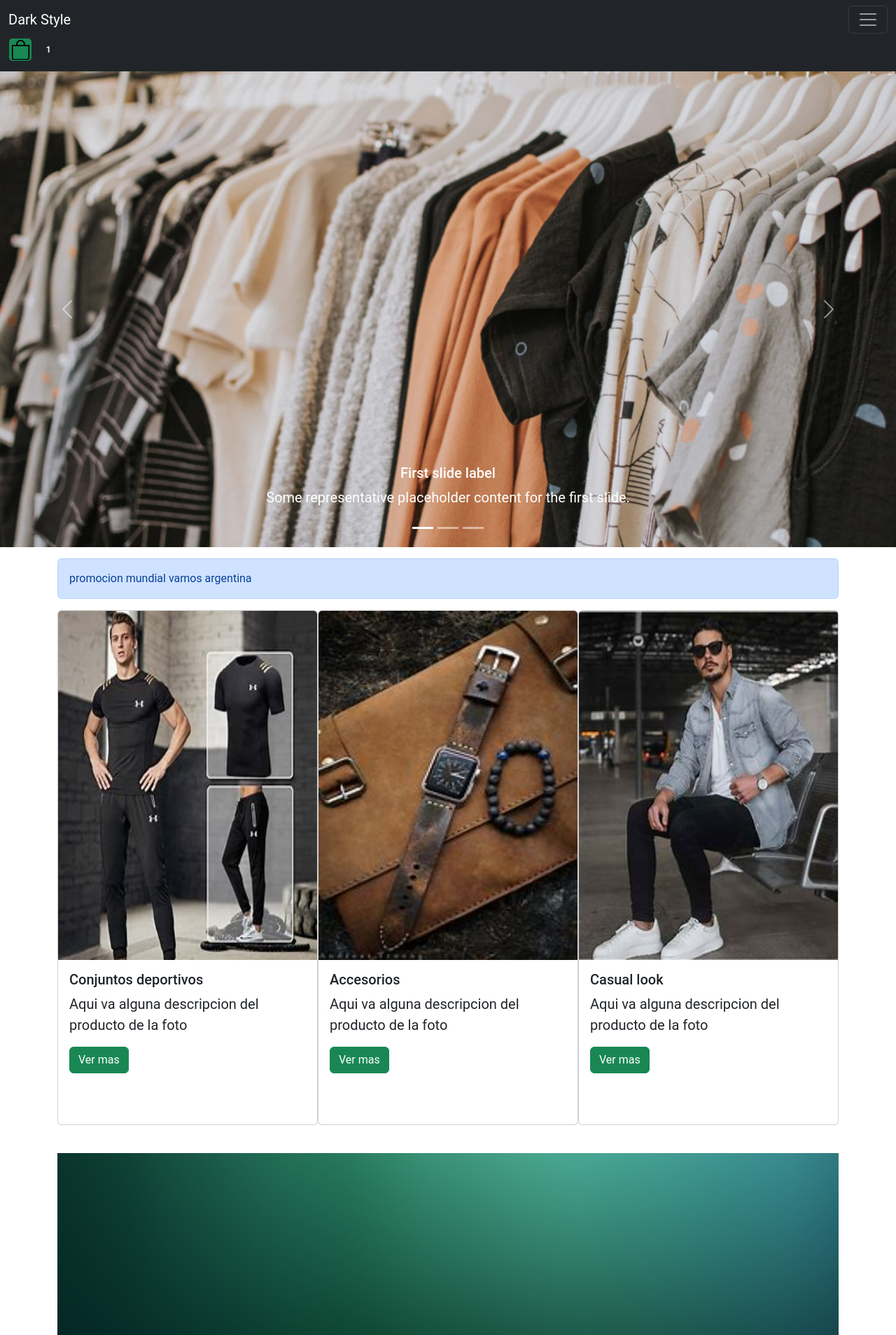
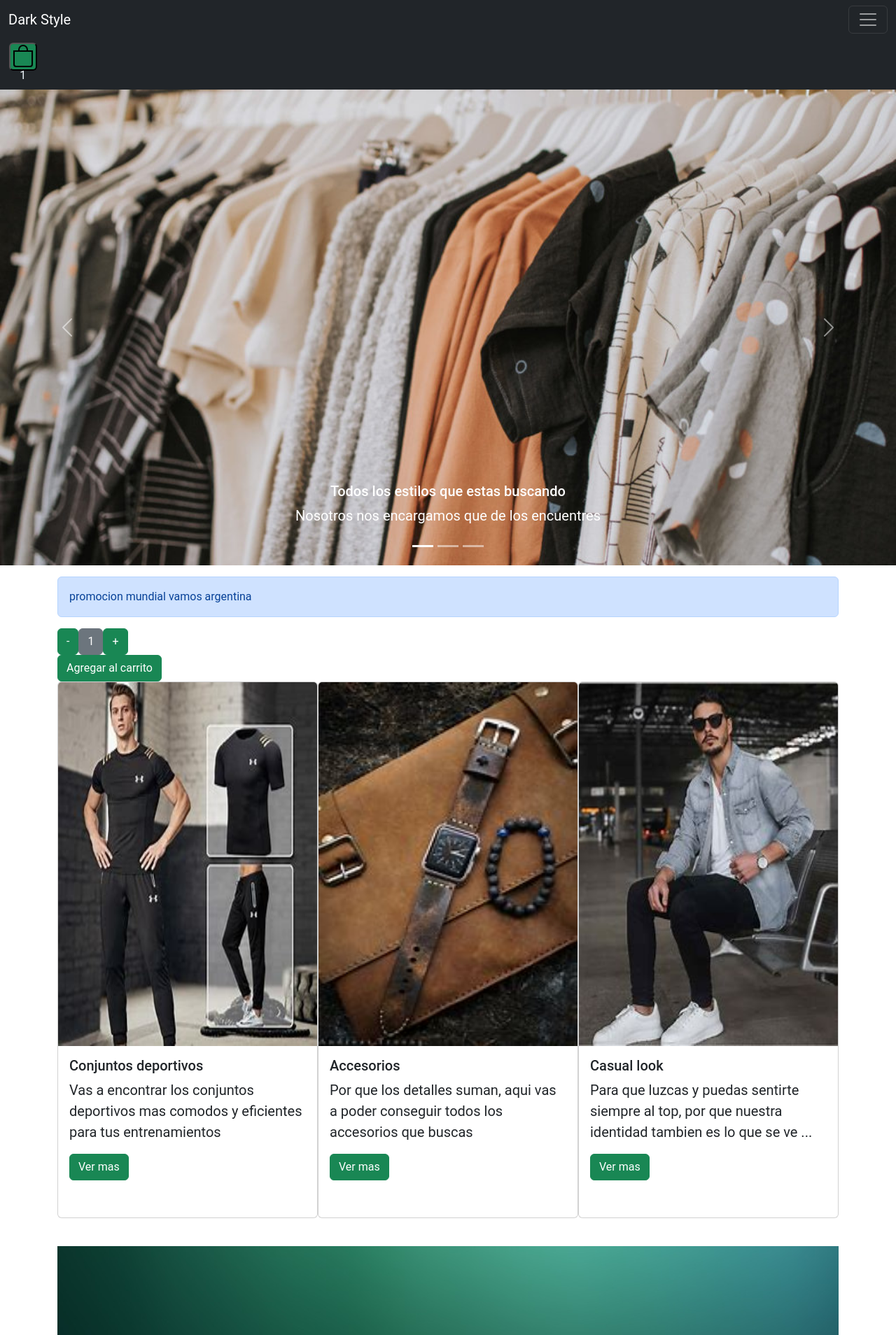
Before and after one commit to lucasgonzalez100/curso-react, a React (Create React App) app: page / in a window 1280 px wide. Shown: the top 1908 px of the page at 70% size. Built offline with nearby package versions, Linux system fonts and the light colour scheme.

Commit message:
agrege itemCount con funcionalidad

```diff
--- a/public/index.html
+++ b/public/index.html
@@ -2,15 +2,15 @@
 <html lang="en">
   <head>
     <meta charset="utf-8" />
-    <link rel="icon" href="%PUBLIC_URL%/favicon.ico" />
+    <!-- <link rel="icon" href="" /> -->
     <meta name="viewport" content="width=device-width, initial-scale=1" />
     <meta name="theme-color" content="#000000" />
     <meta
       name="description"
       content="Web site created using create-react-app"
     />
-    <link rel="apple-touch-icon" href="%PUBLIC_URL%/logo192.png" />
-    <!--
+    <!--<link rel="apple-touch-icon" href="%PUBLIC_URL%/logo192.png" />
+
       manifest.json provides metadata used when your web app is installed on a
       user's mobile device or desktop. See https://developers.google.com/web/fundamentals/web-app-manifest/
     -->
@@ -25,7 +25,7 @@
       work correctly both with client-side routing and a non-root public URL.
       Learn how to configure a non-root public URL by running `npm run build`.
     -->
-    <title>React App</title>
+    <title>Dark Style</title>
   </head>
   <body>
     <noscript>You need to enable JavaScript to run this app.</noscript>
--- a/src/App.css
+++ b/src/App.css
@@ -63,10 +63,13 @@ li {
     align-content: center;
     margin: auto;
   }
-  .imagencarrito{
+  .imagenCarrito{
     background-color: #198754;
+    color:aliceblue;
+    width: 2.5rem;
+    height: 2.5rem;
     padding: 1.5px;
-    margin: auto;
+    margin: 0.8rem;
     border-radius: 15%;
   }
 
--- a/src/App.jsx
+++ b/src/App.jsx
@@ -1,6 +1,6 @@
 import React from 'react';
 import './App.css';
-import Navbar from "./componentes/Navbar";
+import NavBar from "./componentes/NavBar";
 import Carrousel from "./componentes/Carrousel" ;
 import Tarjetas from "./componentes/Tarjetas" ;
 import Login from "./componentes/Login" ;
@@ -11,7 +11,7 @@ function App() {
 
   return (
     <div>
-        <Navbar/>
+        <NavBar/>
         <Carrousel/>
         <ItemListContainer arenga = {"vamos argentina"}/>
         <Tarjetas/>
--- a/src/componentes/Cardwidget.jsx
+++ b/src/componentes/Cardwidget.jsx
@@ -1,16 +1,18 @@
 import React from "react";
 
-const Cardwidget = () => {
+const CardWidget = () => {
     return(
 
-<div>
-
-<button type="button" className="btn position-relative">
-    <img className="imagencarrito" src="./imagenes/bolso-blanco.svg" alt="bolso" width={32} height={32} /></button>
-    <span className="posotion-absolute top-0 start-100 bi bi-bag traslate-middle badge rounded-pill ">1</span>
+  <div>
+   <div >
+   <button type="button" className="imagenCarrito" >
+    <img src="./imagenes/bolso-blanco.svg" alt="bolso" width={32} height={32} />
+    <span >1</span>
+       </button>
+       </div>
 </div>
 
     )
 }
 
-export default Cardwidget;
+export default CardWidget;
--- a/src/componentes/Carrousel.jsx
+++ b/src/componentes/Carrousel.jsx
@@ -5,32 +5,32 @@ const Carrousel = () => {
 
         <div className="containerComponentes">
 
-<div id="carouselExampleCaptions" className="carousel slide"  data-bs-ride="false">
+<div  id="carouselExampleCaptions" className="carousel slide"  data-bs-ride="false">
   <div className="carousel-indicators">
     <button type="button" data-bs-target="#carouselExampleCaptions" data-bs-slide-to="0" className="active" aria-current="true" aria-label="Slide 1"></button>
     <button type="button" data-bs-target="#carouselExampleCaptions" data-bs-slide-to="1" aria-label="Slide 2"></button>
     <button type="button" data-bs-target="#carouselExampleCaptions" data-bs-slide-to="2" aria-label="Slide 3"></button>
   </div>
   <div className="carousel-inner">
-    <div className="carousel-item active">
+    <div className="carousel-item active" data-bs-interval="1000">
       <img src="./imagenes/sliderimagen1.jpg"  className="d-block w-100 " style={{ height:"85vh"}}  alt="..."/>
-      <div className="carousel-caption d-none d-md-block">
-        <h5>First slide label</h5>
-        <p>Some representative placeholder content for the first slide.</p>
+      <div className="carousel-caption d-none d-md-block ">
+        <h5>Todos los estilos que estas buscando </h5>
+        <p >Nosotros nos encargamos que de los encuentres </p>
       </div>
     </div>
-    <div className="carousel-item">
+    <div className="carousel-item" data-bs-interval="1000">
       <img src="./imagenes/haciendocalistenia.jpg" className="d-block w-100"  style={{ height:"85vh"}} alt="..."/>
       <div className="carousel-caption d-none d-md-block">
-        <h5>Second slide label</h5>
-        <p>Some representative placeholder content for the second slide.</p>
+        <h5>Calidad y comodidad </h5>
+        <p>Las prendas de la mas alta calidad para vos </p>
       </div>
     </div>
-    <div className="carousel-item">
+    <div className="carousel-item" data-bs-interval="1000">
       <img src="./imagenes/slider_greece32.jpg" className="d-block w-100" style={{ height:"85vh"}} alt="..."/>
       <div className="carousel-caption d-none d-md-block">
-        <h5>Third slide label</h5>
-        <p>Some representative placeholder content for the third slide.</p>
+        <h5>Todas las temopradas </h5>
+        <p>Consegui todo en un solo lugar invierno-verano </p>
       </div>
     </div>
   </div>
--- a/src/componentes/Footer.jsx
+++ b/src/componentes/Footer.jsx
@@ -5,9 +5,10 @@ const Footer = () => {
 
 <div>
     <div className="footer">
-     <img className="logoFooter" src="./imagenes/logo-facebook.svg"  alt="" />
-     <img className="logoFooter" src="./imagenes/logo-instagram.svg"  alt="" />
-     <img className="logoFooter" src="./imagenes/logo-whatsapp.svg"  alt="" />
+   <a href=""><img className="logoFooter" src="./imagenes/logo-facebook.svg"  alt="" /> </a>
+    <a href=""><img className="logoFooter" src="./imagenes/logo-instagram.svg"  alt="" /></a>
+    <a href=""> <img className="logoFooter" src="./imagenes/logo-whatsapp.svg"  alt="" /></a>
+
 
        <div className="marcaAgua">
        <p>© Dark Style 2022</p>
--- /dev/null
+++ b/src/componentes/ItemCount.jsx
@@ -0,0 +1,39 @@
+import react,{useState} from "react";
+
+const ItemCount = ({stock}) =>{
+
+    const[counter, setCounter] = useState(1);
+
+    const incrementarStock =()=>{
+        if(counter < stock){
+            setCounter(counter + 1);
+        }
+
+    }
+
+    const decrementarStock =()=>{
+        if(counter > 1){
+        setCounter(counter - 1);
+    }
+}
+
+    const onAdd =()=>{
+
+        console.log("Agregaste: " + counter +" productos al carrito")
+    }
+
+
+    return(
+      <div>
+        <button type="button" className="btn btn-success" onClick={decrementarStock}>-</button>
+        <button type="button" className="btn btn-secondary" >{counter}</button>
+        <button type="button" className="btn btn-success" onClick={incrementarStock}>+</button>
+
+        <div><button type="button" className="btn btn-success" onClick={onAdd}>Agregar al carrito</button></div>
+
+
+      </div>
+    )
+}
+
+export default ItemCount ;
--- a/src/componentes/ItemListContainer.jsx
+++ b/src/componentes/ItemListContainer.jsx
@@ -1,4 +1,5 @@
 import React from "react";
+import ItemCount from "./ItemCount";
 
 const ItemListContainer = ({ arenga }) => {
     return(
@@ -10,7 +11,7 @@ const ItemListContainer = ({ arenga }) => {
         <div className="col-md-12">
         <div className="alert alert-primary" role="alert">
         promocion mundial {arenga}</div>
-
+           <ItemCount stock={10}/>
         </div>
       </div>
    </div>
--- a/src/componentes/Navbar.jsx
+++ b/src/componentes/Navbar.jsx
@@ -1,5 +1,5 @@
 import React from "react";
-import Cardwidget from './Cardwidget';
+import CardWidget from './CardWidget';
 
 const Navbar = () => {
     return(
@@ -47,7 +47,7 @@ const Navbar = () => {
       </div>
     </div>
   </div>
-  <Cardwidget/>
+  <CardWidget/>
 
 </nav>
 
--- a/src/componentes/Tarjetas.jsx
+++ b/src/componentes/Tarjetas.jsx
@@ -9,7 +9,7 @@ const Tarjetas = () => {
           <img src="./imagenes/conjunto-deportivo-negro.jpg" height={"68%"} className="card-img-top" alt="conjunto marron" />
           <div className="card-body">
             <h5 className="card-title">Conjuntos deportivos</h5>
-            <p className="card-text">Aqui va alguna descripcion del producto de la foto</p>
+            <p className="card-text">Vas a encontrar los conjuntos deportivos mas comodos y eficientes para tus entrenamientos</p>
             <a href="#" className="btn btn-success">Ver mas</a>
           </div>
         </div>
@@ -18,7 +18,7 @@ const Tarjetas = () => {
           <img src="./imagenes/reloj-marron.jpg" height={"68%"} className="card-img-top" alt="conjunto marron" />
           <div className="card-body">
             <h5 className="card-title">Accesorios</h5>
-            <p className="card-text">Aqui va alguna descripcion del producto de la foto</p>
+            <p className="card-text">Por que los detalles suman, aqui vas a poder conseguir todos los accesorios que buscas </p>
             <a href="#" className="btn btn-success">Ver mas</a>
           </div>
         </div>
@@ -27,7 +27,7 @@ const Tarjetas = () => {
           <img src="./imagenes/ropa-cuerpo-completo.jpg" height={"68%"} className="card-img-top" alt="conjunto marron" />
           <div className="card-body">
             <h5 className="card-title">Casual look</h5>
-            <p className="card-text">Aqui va alguna descripcion del producto de la foto</p>
+            <p className="card-text">Para que luzcas y puedas sentirte siempre al top, por que nuestra identidad tambien es lo que se ve ...</p>
             <a href="#" className="btn btn-success">Ver mas</a>
           </div>
         </div>
```
